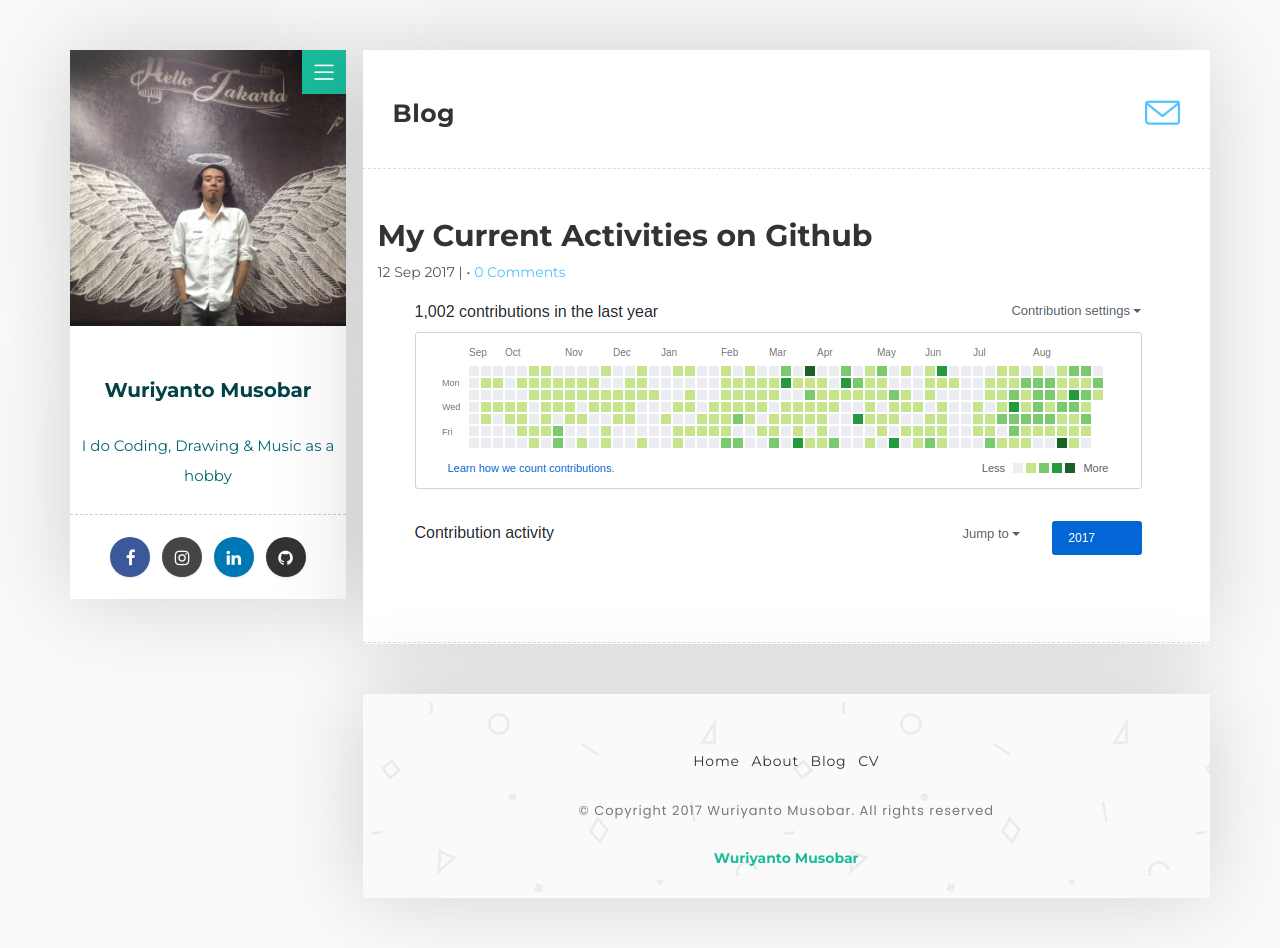
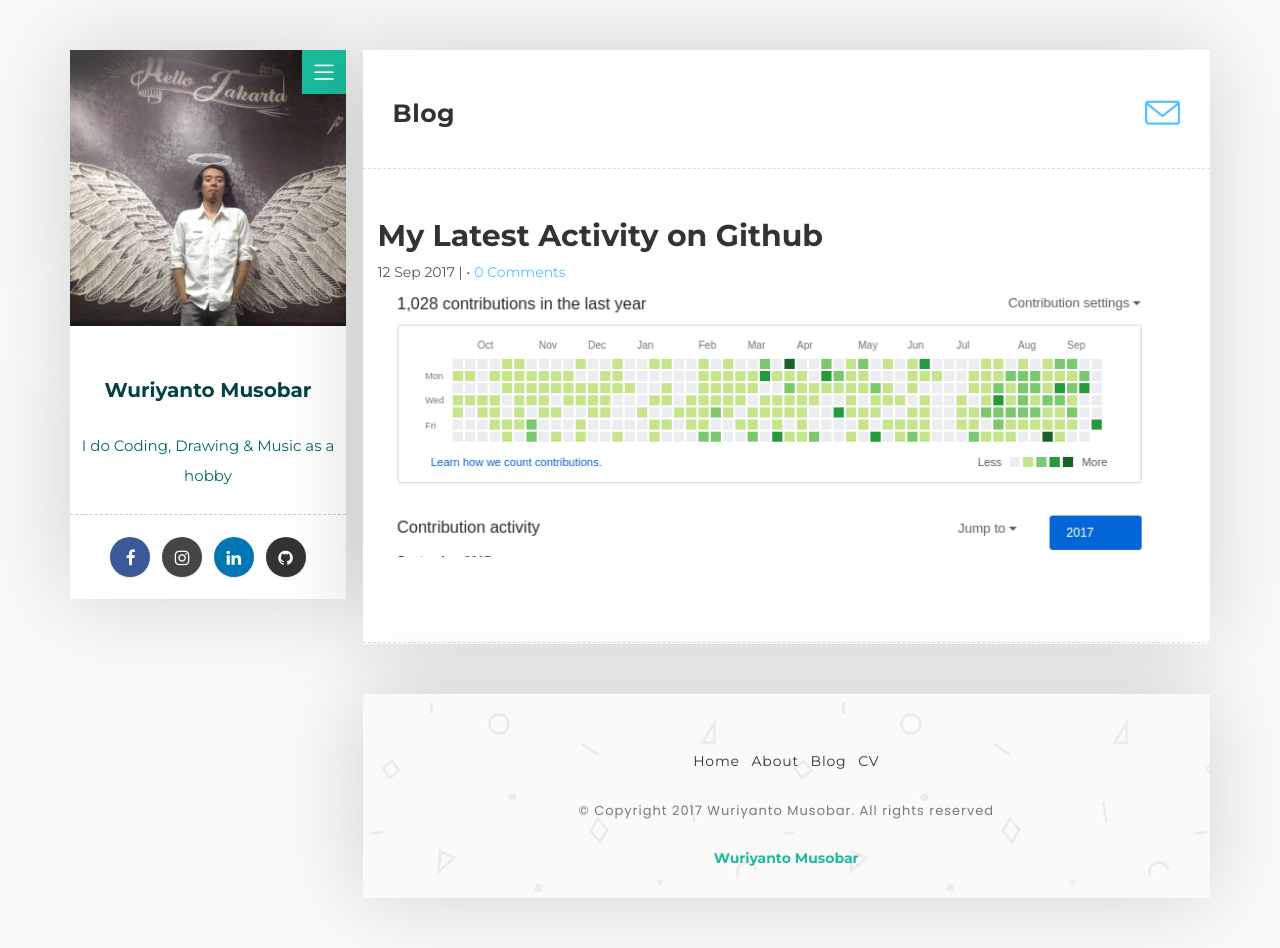
Before and after one commit to wuriyanto48/wuriyanto48.github.io, a Jekyll site: the page built from _posts/2017-09-12-my-current-contribution.md, in a window 1280 px wide and 948 px high. Built offline with Jekyll 4.4.1, drawn with Linux system fonts in a browser that asks for light colours; nearby versions of some CDN libraries; comment, search, counter and statistics services are not loaded.

Commit message:
update github contribution

```diff
--- a/_posts/2017-09-12-my-current-contribution.md
+++ b/_posts/2017-09-12-my-current-contribution.md
@@ -1,7 +1,7 @@
 ---
 layout: post
 comments: true
-title: "My Current Activities on Github"
+title: "My Latest Activity on Github"
 title_header: Blog
 date: 2017-09-12
 ---
```
Also changed, not shown: assets/img/posts/wg.png.
